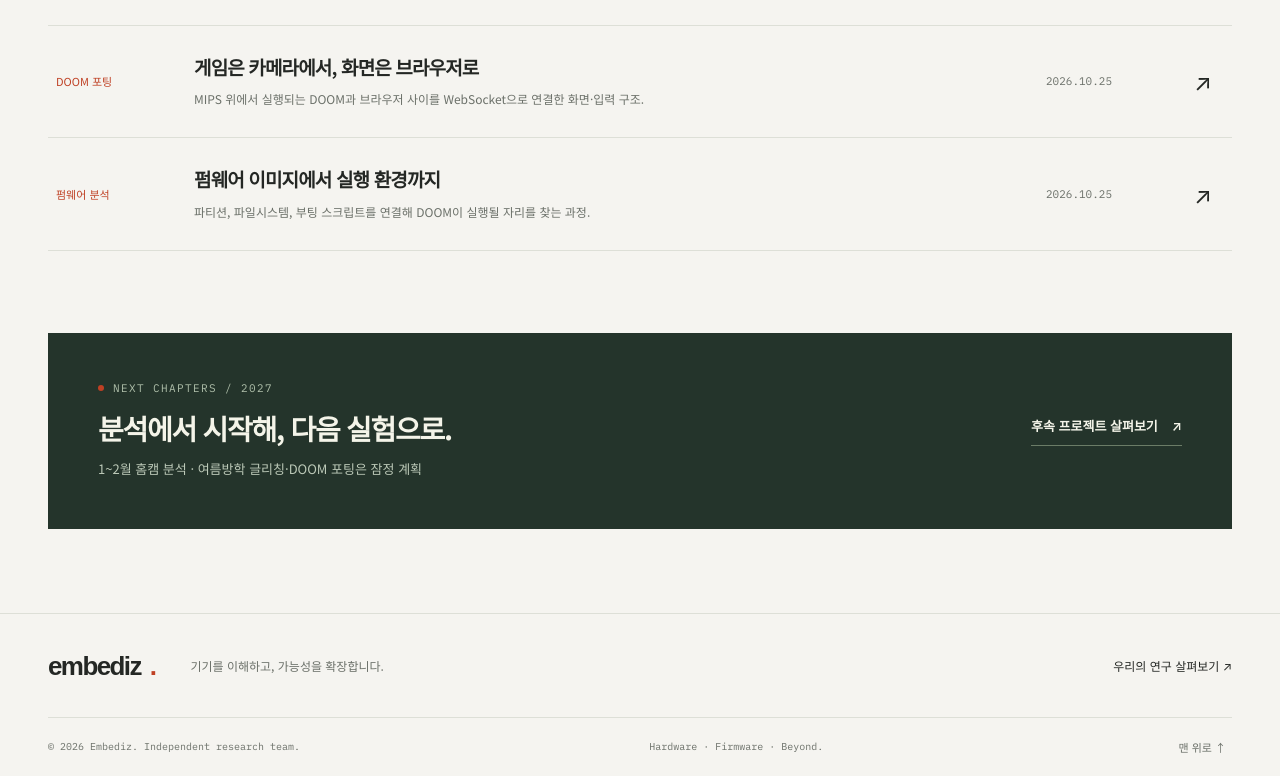
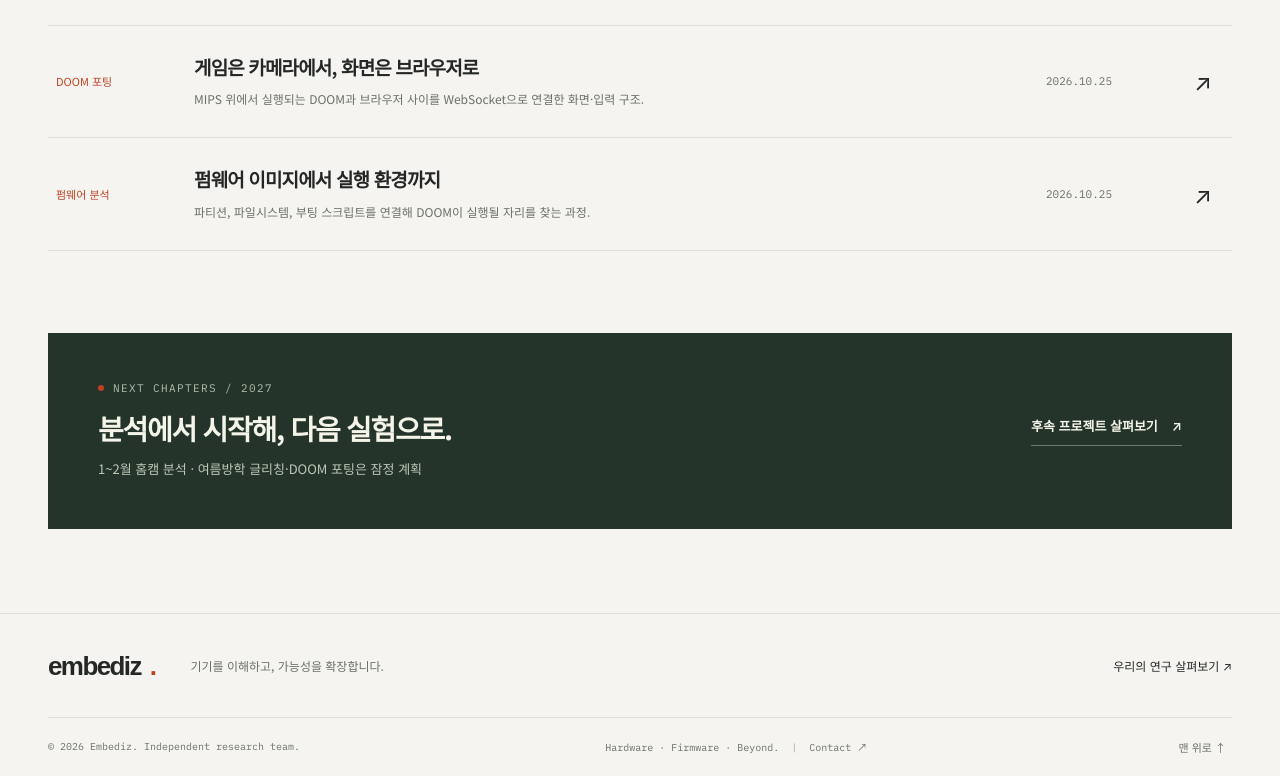
Before and after one commit to fev20/Embediz, a plain HTML site: page index.html in a window 1280 px wide. Shown: the part 2300-3076 px from the top of the page. Drawn offline with Linux system fonts and the light colour scheme.

Commit message:
Publish Contact link in Embediz footer

```diff
--- a/index.html
+++ b/index.html
@@ -57,7 +57,7 @@
 <section class="section"><div class="container about-split"><div><div class="eyebrow"><span class="section-index">02</span> WHAT WE EXPLORE</div><h2>동작을 이해하면,<br><span>다음 가능성</span>이 보입니다.</h2></div><div class="about-copy"><p>“이 카메라에서 DOOM이 돌아갈까?”<br>하나의 질문에서 시작해 하드웨어와 펌웨어를 분석하고,<br>직접 코드를 올려 실행 환경을 이해합니다.</p><div class="research-areas"><div><span>01 / ANALYZE</span><h3>하드웨어·펌웨어 분석</h3><p>칩과 파티션, 부팅 과정이<br>이어지는 구조를 읽습니다.</p></div><div><span>02 / IMPLEMENT</span><h3>임베디드 DOOM 포팅</h3><p>분석한 환경 위에서<br>프로그램을 실행합니다.</p></div><div><span>03 / QUESTION</span><h3>임베디드 보안</h3><p>동작하는 이유에서<br>보호하는 원리로 나아갑니다.</p></div></div></div></div></section>
 <section class="section notes-section"><div class="container"><div class="section-head"><div><div class="eyebrow"><span class="section-index">03</span> RESEARCH NOTES</div><h2>과정도, 연구의 일부.</h2></div><a class="text-link" href="./notes/">모든 기록 <span aria-hidden="true">↗</span></a></div><div class="note-list"><a class="note-row reveal" href="./notes/beyond-doom/"><span class="note-category">연구 방향</span><div><h3>홈캠 분석과 글리칭·DOOM 포팅, 두 프로젝트로</h3><p>1~2월에는 홈캠 분석을 진행하고, 여름방학에는 그 결과를 바탕으로 별도의 글리칭·DOOM 포팅 프로젝트를 잠정적으로 계획합니다.</p></div><span class="note-date">2026.11.13</span><span class="note-arrow" aria-hidden="true">↗</span></a><a class="note-row reveal" href="./notes/camera-to-browser/"><span class="note-category">DOOM 포팅</span><div><h3>게임은 카메라에서, 화면은 브라우저로</h3><p>MIPS 위에서 실행되는 DOOM과 브라우저 사이를 WebSocket으로 연결한 화면·입력 구조.</p></div><span class="note-date">2026.10.25</span><span class="note-arrow" aria-hidden="true">↗</span></a><a class="note-row reveal" href="./notes/firmware-map/"><span class="note-category">펌웨어 분석</span><div><h3>펌웨어 이미지에서 실행 환경까지</h3><p>파티션, 파일시스템, 부팅 스크립트를 연결해 DOOM이 실행될 자리를 찾는 과정.</p></div><span class="note-date">2026.10.25</span><span class="note-arrow" aria-hidden="true">↗</span></a></div></div></section>
 <div class="container banner-wrap"><div class="next-banner"><div><div class="eyebrow"><span class="live-dot"></span> NEXT CHAPTERS / 2027</div><h2>분석에서 시작해, 다음 실험으로.</h2><p>1~2월 홈캠 분석 · 여름방학 글리칭·DOOM 포팅은 잠정 계획</p></div><a class="text-link" href="./projects/">후속 프로젝트 살펴보기 <span aria-hidden="true">↗</span></a></div></div></main>
-  <footer class="site-footer"><div class="container footer-top"><a class="brand" href="./">embediz<span class="brand-dot">.</span></a><p>기기를 이해하고, 가능성을 확장합니다.</p><a href="./projects/">우리의 연구 살펴보기 ↗</a></div><div class="container footer-bottom"><span>© 2026 Embediz. Independent research team.</span><span>Hardware · Firmware · Beyond.</span><button class="back-top" aria-label="페이지 맨 위로">맨 위로 ↑</button></div></footer>
+  <footer class="site-footer"><div class="container footer-top"><a class="brand" href="./">embediz<span class="brand-dot">.</span></a><p>기기를 이해하고, 가능성을 확장합니다.</p><a href="./projects/">우리의 연구 살펴보기 ↗</a></div><div class="container footer-bottom"><span>© 2026 Embediz. Independent research team.</span><span>Hardware · Firmware · Beyond. <span class="footer-divider" aria-hidden="true">|</span> <a class="footer-contact" href="mailto:isemy0317@gmail.com" aria-label="Embediz 팀에 이메일로 연락하기">Contact ↗</a></span><button class="back-top" aria-label="페이지 맨 위로">맨 위로 ↑</button></div></footer>
   <dialog id="video-dialog" aria-labelledby="video-title"><div class="dialog-head"><div><span class="eyebrow">PROJECT 01 / DEMO</span><h2 id="video-title">홈캠에서 실행되는 DOOM</h2></div><button class="dialog-close" aria-label="영상 닫기">×</button></div><div id="video-container"></div><p class="video-caption">실기기 최종 시연 발췌 · 원본 00:34–00:48의 게임 화면 영역입니다. 게임은 카메라에서 실행됩니다.</p><a class="text-link" id="video-original" target="_blank" rel="noopener noreferrer">시연 영상 파일 열기 ↗</a></dialog>
   <noscript><style>.filter-bar,.menu-toggle,[data-video]{display:none}.desktop-nav{display:flex!important;flex-wrap:wrap;gap:14px}.site-header{height:auto;min-height:88px}.header-inner{flex-wrap:wrap;padding:18px 0}</style></noscript>
 </body>
```
